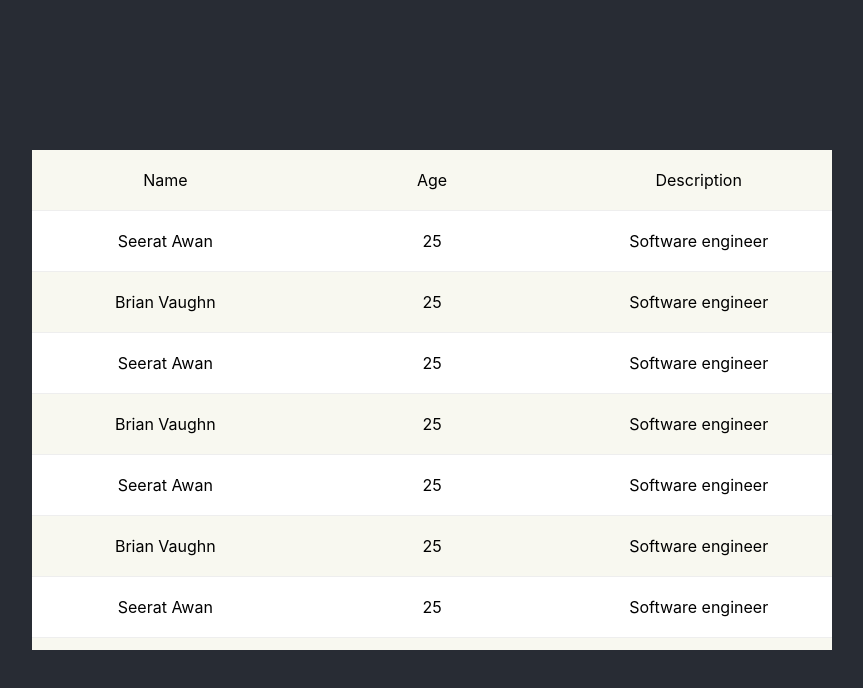
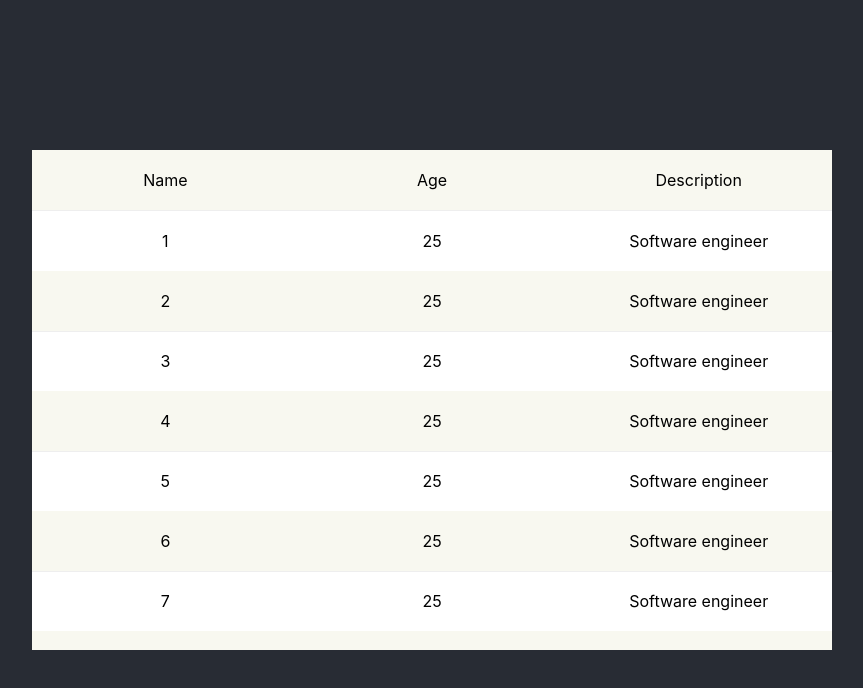
Before and after one commit to seeratawan01/react-virtual-scroll, a React (Create React App) app: page / in a window 1280 px wide. Shown: the top 688 px of the page, without its empty margins (208-1071 px from the left). Built offline with nearby package versions, Linux system fonts and the light colour scheme.

Commit message:
making table component functional

```diff
--- a/src/App.css
+++ b/src/App.css
@@ -47,12 +47,23 @@
     height: 100% !important;
 }
 
-.virtual-list .virtual-list-column, .virtual-list .virtual-list-row {
+.virtual-list .virtual-list-column {
     border-bottom: 1px solid #eee;
     text-align: center;
     display: flex;
     justify-content: space-between;
     align-items: center;
+    width: 100%;
+}
+
+.virtual-list .virtual-list-row {
+    border-bottom: 1px solid #eee;
+    text-align: center;
+    display: flex;
+    justify-content: center;
+    align-items: center;
+    position: absolute;
+    overflow: hidden;
     width: 100%;
 }
 
--- a/src/App.tsx
+++ b/src/App.tsx
@@ -10,26 +10,26 @@ import Table, {fieldProps} from "./components/Table";
 let fields:fieldProps[] = [
     {key: 'name', name: 'Name'},
     {key: 'age', name: 'Age'},
-    {key: 'description', name: 'Description'},
+    {key: 'description', name: 'Description'}
 ]
 
 let data: any[]  = [
-    {name: 'Seerat Awan', age: 25, description: 'Software engineer'},
-    {name: 'Brian Vaughn', age: 25, description: 'Software engineer'},
-    {name: 'Seerat Awan', age: 25, description: 'Software engineer'},
-    {name: 'Brian Vaughn', age: 25, description: 'Software engineer'},
-    {name: 'Seerat Awan', age: 25, description: 'Software engineer'},
-    {name: 'Brian Vaughn', age: 25, description: 'Software engineer'},
-    {name: 'Seerat Awan', age: 25, description: 'Software engineer'},
-    {name: 'Brian Vaughn', age: 25, description: 'Software engineer'},
-    {name: 'Seerat Awan', age: 25, description: 'Software engineer'},
-    {name: 'Brian Vaughn', age: 25, description: 'Software engineer'},
-    {name: 'Seerat Awan', age: 25, description: 'Software engineer'},
-    {name: 'Brian Vaughn', age: 25, description: 'Software engineer'},
-    {name: 'Seerat Awan', age: 25, description: 'Software engineer'},
-    {name: 'Brian Vaughn', age: 25, description: 'Software engineer'},
-    {name: 'Seerat Awan', age: 25, description: 'Software engineer'},
-    {name: 'Brian Vaughn', age: 25, description: 'Software engineer'},
+    {name: '1', age: 25, description: 'Software engineer'},
+    {name: '2', age: 25, description: 'Software engineer'},
+    {name: '3', age: 25, description: 'Software engineer'},
+    {name: '4', age: 25, description: 'Software engineer'},
+    {name: '5', age: 25, description: 'Software engineer'},
+    {name: '6', age: 25, description: 'Software engineer'},
+    {name: '7', age: 25, description: 'Software engineer'},
+    {name: '8', age: 25, description: 'Software engineer'},
+    {name: '9', age: 25, description: 'Software engineer'},
+    {name: '10', age: 25, description: 'Software engineer'},
+    {name: '11', age: 25, description: 'Software engineer'},
+    {name: '12', age: 25, description: 'Software engineer'},
+    {name: '13', age: 25, description: 'Software engineer'},
+    {name: '14', age: 25, description: 'Software engineer'},
+    {name: '15', age: 25, description: 'Software engineer'},
+    {name: '16', age: 25, description: 'Software engineer'},
 ];
 
 function App() {
--- a/src/components/Table.tsx
+++ b/src/components/Table.tsx
@@ -1,4 +1,4 @@
-import React, {ReactNode, UIEvent, useMemo} from "react";
+import React, {ReactNode, UIEvent, useEffect, useMemo} from "react";
 
 export interface TableProps {
 
@@ -59,6 +59,7 @@ const Table = (
 ) => {
 
     const [scroll, setScroll] = React.useState(0);
+    const [visibleItems, setVisibleItems] = React.useState<any[]>([]);
 
     /**
      * Calculate the height of the list container
@@ -69,11 +70,29 @@ const Table = (
     }, [items, itemSize]);
 
     /**
+     * Getting the visible items in the table
+     */
+    useEffect(() => {
+        let start  = Math.floor(scroll / itemSize);
+        let end = start + Math.ceil(height / itemSize) + buffer;
+        setVisibleItems(items.slice(start, end));
+
+        console.log("start", start);
+    }, [scroll, items, itemSize, buffer, height]);
+
+    /**
      * Method to handle scroll events
      * @param event
      */
     const handleScroll = (event: UIEvent<HTMLDivElement>) => {
         setScroll(event.currentTarget.scrollTop);
+    }
+
+    /**
+     * Method to calculate the offset of each item in the list
+     */
+    const getItemOffset= (index: number) => {
+        return index * itemSize
     }
 
     return (
@@ -89,11 +108,15 @@ const Table = (
                     ))}
                 </div>
 
-                {items.map((item, index) => {
+                {visibleItems.map((item, index) => {
                    return (
-                          <div key={index} className='virtual-list-row'>
+                          <div key={index} className='virtual-list-row' style={{
+                              transform: 'translateY(' + getItemOffset(index) + 'px)',
+                          }}>
                                 {fields.map((field, index) => (
-                                    <div key={index} className='virtual-list-row-item' style={{height: itemSize}}>
+                                    <div key={index} className='virtual-list-row-item' style={{
+                                        height: itemSize
+                                    }}>
                                         {item[field.key]}
                                     </div>
                                 ))}
```
